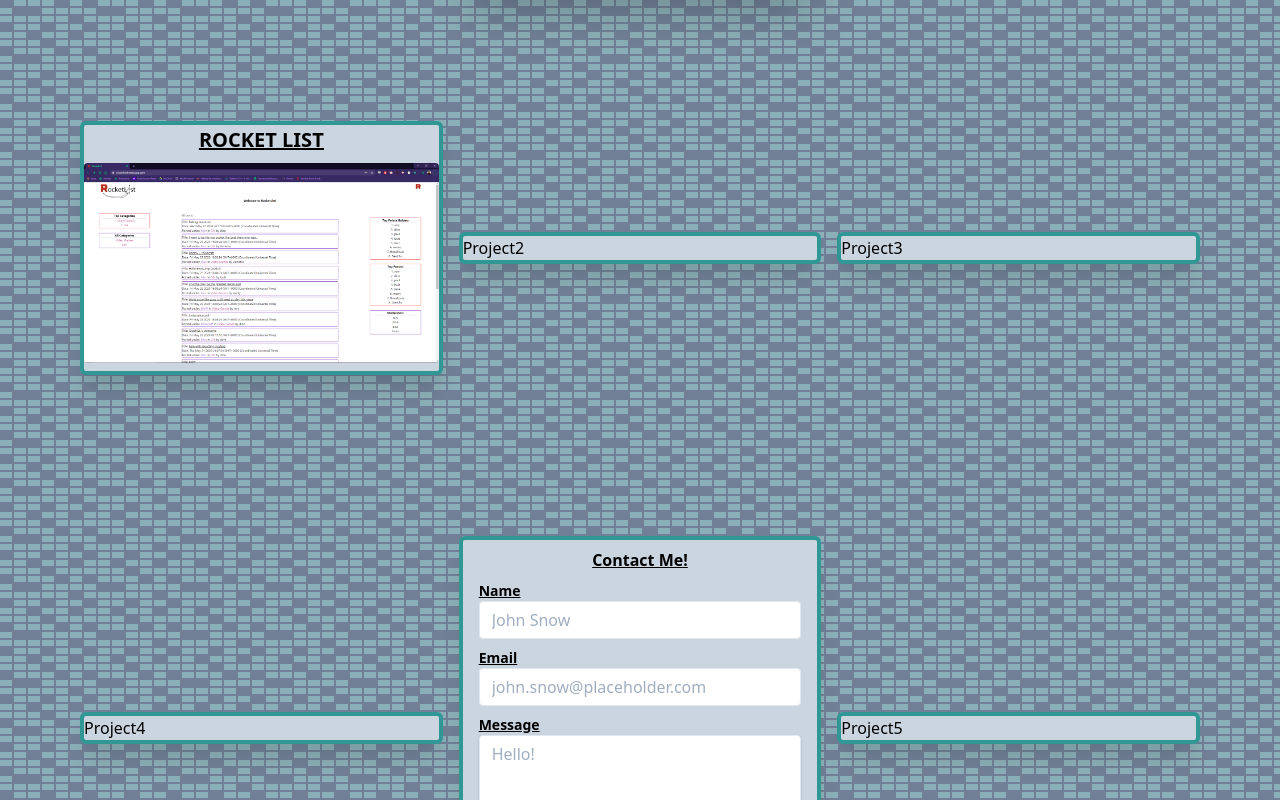
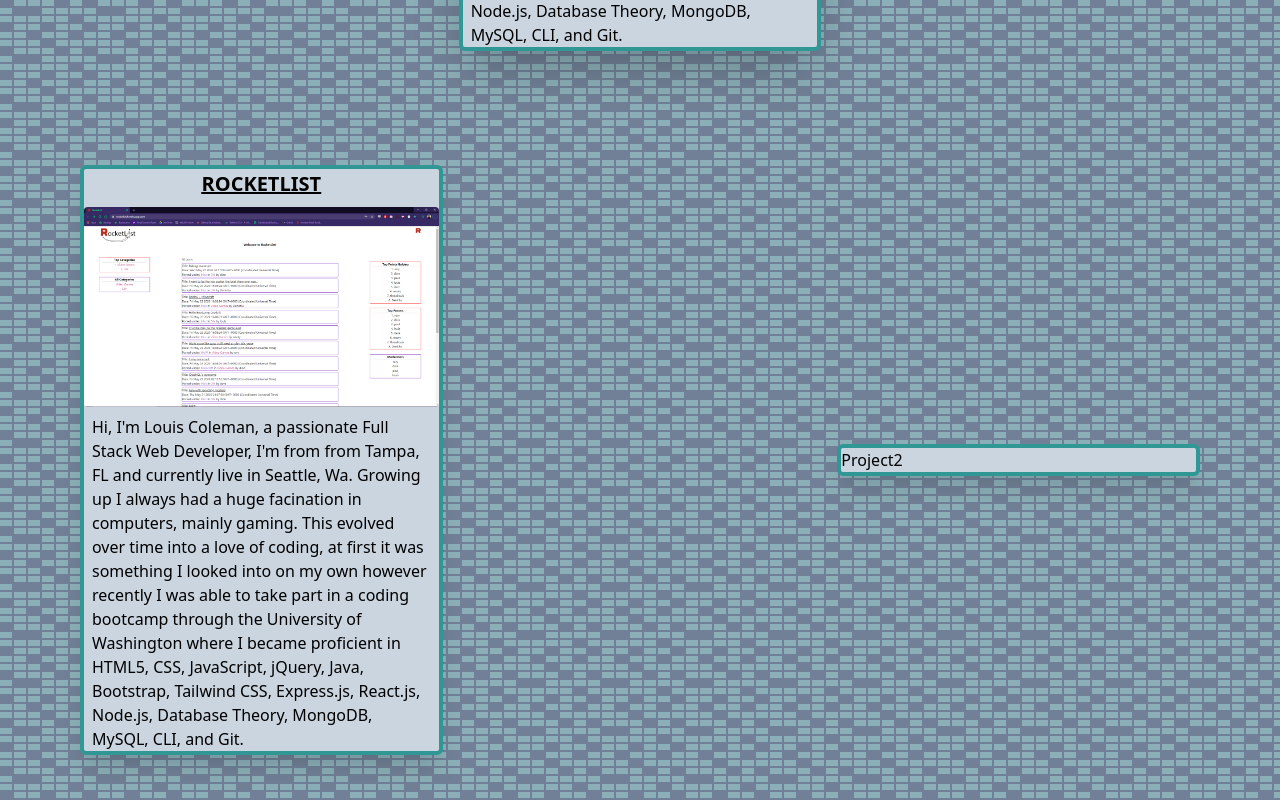
Before and after one commit to coleloui/new-portfolio, a React (Create React App) app: page / in a window 1280 px wide. Shown: the part 520-1320 px from the top of the page. Built offline with nearby package versions, Linux system fonts and the light colour scheme.

Commit message:
page scroll

```diff
--- a/src/components/Bio.js
+++ b/src/components/Bio.js
@@ -3,7 +3,7 @@ import Me from "../components/Photos/Louis.jpg";
 
 export default function Bio() {
   return (
-    <div id="bio" className="items-baseline col-start-2 self-center">
+    <div className="items-baseline col-start-2 self-center">
       <div className="rounded-md border-4 border-teal-600 shadow-2xl bg-gray-400 mt-10 flex-1">
         <img
           src={Me}
@@ -22,6 +22,9 @@ export default function Bio() {
           and Git.
         </p>
       </div>
+      <div id="projects" className="invisible">
+        dedicated to the best gf ever, Shannon
+      </div>
     </div>
   );
 }
--- a/src/components/Contact.js
+++ b/src/components/Contact.js
@@ -4,7 +4,7 @@ export default function Contact() {
   return (
     <div
       id="contact"
-      className="flex items-baseline col-start-2 row-start-3 self-center"
+      className="flex items-baseline col-start-2 row-start-5 self-center"
     >
       <div className="container rounded-md border-4 border-teal-600 shadow-xl bg-gray-400 mt-4">
         <h1 className="underline text-center font-bold mt-2 mb-2">
--- a/src/components/Navbar.js
+++ b/src/components/Navbar.js
@@ -3,15 +3,12 @@ import { HashLink as Link } from "react-router-hash-link";
 
 export default function Navbar() {
   return (
-    <div
-      id="top-of-page"
-      className="grid bg-teal-400 rounded-md font-bold h-10 border-4 border-teal-600 sticky top-0"
-    >
+    <div className="grid bg-teal-400 rounded-md font-bold h-10 border-4 border-teal-600 sticky top-0">
       <div className="text-center flex justify-around self-center">
         <Link smooth to="/#bio">
           About Me
         </Link>
-        <Link smooth to="/#project">
+        <Link smooth to="/#projects">
           Projects
         </Link>
         <Link smooth to="/#contact">
--- a/src/components/Project1.js
+++ b/src/components/Project1.js
@@ -9,8 +9,9 @@ export default function Project1() {
           <a
             className="hover:text-teal-600"
             href="https://rocketlist.herokuapp.com/"
+            target="_blank"
           >
-            Rocket List
+            RocketList
           </a>
         </div>
         <img
@@ -18,6 +19,17 @@ export default function Project1() {
           className="rounded object-scale-down my-2"
           alt="rocketlist"
         />
+        <p className="ml-2 mr-2 mt-2 clear-none">
+          Hi, I'm Louis Coleman, a passionate Full Stack Web Developer, I'm from
+          from Tampa, FL and currently live in Seattle, Wa. Growing up I always
+          had a huge facination in computers, mainly gaming. This evolved over
+          time into a love of coding, at first it was something I looked into on
+          my own however recently I was able to take part in a coding bootcamp
+          through the University of Washington where I became proficient in
+          HTML5, CSS, JavaScript, jQuery, Java, Bootstrap, Tailwind CSS,
+          Express.js, React.js, Node.js, Database Theory, MongoDB, MySQL, CLI,
+          and Git.
+        </p>
       </div>
     </div>
   );
--- a/src/components/Project2.js
+++ b/src/components/Project2.js
@@ -2,10 +2,7 @@ import React from "react";
 
 export default function Project2() {
   return (
-    <div
-      id="projects"
-      className="items-baseline col-start-2 row-start-2 self-center"
-    >
+    <div className="items-baseline col-start-3 row-start-2 self-center">
       <div className="container rounded-md border-4 border-teal-600 shadow-xl bg-gray-400 mt-4">
         <div>Project2</div>
       </div>
--- a/src/components/Project3.js
+++ b/src/components/Project3.js
@@ -2,7 +2,7 @@ import React from "react";
 
 export default function Project3() {
   return (
-    <div className="items-baseline col-start-3 row-start-2 self-center">
+    <div className="items-baseline col-start-2 row-start-3 self-center">
       <div className="container rounded-md border-4 border-teal-600 shadow-xl bg-gray-400 mt-4">
         <div>Project3</div>
       </div>
--- a/src/components/Project4.js
+++ b/src/components/Project4.js
@@ -2,7 +2,7 @@ import React from "react";
 
 export default function Project4() {
   return (
-    <div className="items-baseline col-start-1 row-start-3 self-center">
+    <div className="items-baseline col-start-1 row-start-4 self-center">
       <div className="container rounded-md border-4 border-teal-600 shadow-xl bg-gray-400 mt-4">
         <div>Project4</div>
       </div>
--- a/src/components/Project5.js
+++ b/src/components/Project5.js
@@ -2,7 +2,7 @@ import React from "react";
 
 export default function Project5() {
   return (
-    <div className="items-baseline col-start-3 row-start-3 self-center">
+    <div className="items-baseline col-start-3 row-start-4 self-center">
       <div className="container rounded-md border-4 border-teal-600 shadow-xl bg-gray-400 mt-4">
         <div>Project5</div>
       </div>
--- a/src/pages/Main.js
+++ b/src/pages/Main.js
@@ -9,7 +9,10 @@ import Project5 from "../components/Project5";
 
 export default function Main() {
   return (
-    <div className="lg:grid lg:grid-flow-col lg:grid-cols-3 lg:grid-rows-3 lg:gap-4 lg:flex">
+    <div
+      id="bio"
+      className="lg:grid lg:grid-flow-col lg:grid-cols-3 lg:grid-rows-5 lg:gap-4 lg:flex"
+    >
       <Bio />
       <Project1 />
       <Project2 />
```
